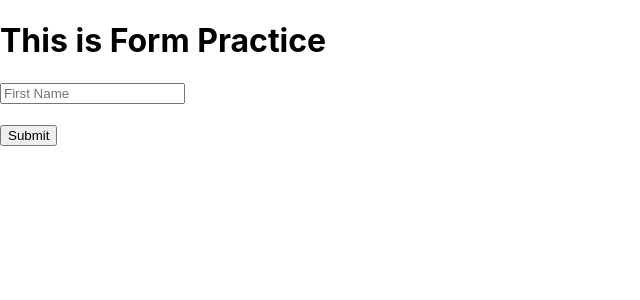
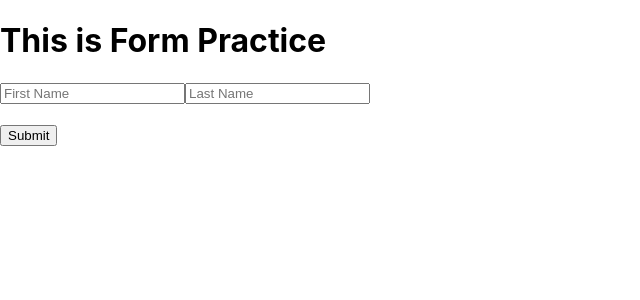
Before and after one commit to cathjime/scrimba-react, a React (Create React App) app: page / in a window 1280 px wide. Shown: the top 300 px of the page, without its empty margins (0-640 px from the left). Built offline with nearby package versions, Linux system fonts and the light colour scheme.

Commit message:
updated setState and added value to form

```diff
--- a/src/Components/Forms.js
+++ b/src/Components/Forms.js
@@ -7,7 +7,7 @@ class Forms extends React.Component {
 
   handleChange = (e) => {
     this.setState({
-      firstName: e.target.value,
+      [e.target.name]: e.target.value,
     });
   };
   render() {
@@ -17,10 +17,21 @@ class Forms extends React.Component {
         <form>
           <input
             type="text"
+            name="firstName"
+            value={this.state.firstName}
             placeholder="First Name"
             onChange={this.handleChange}
           />
-          <h2>{this.state.firstName}</h2>
+          <input
+            type="text"
+            name="lastName"
+            value={this.state.lastName}
+            placeholder="Last Name"
+            onChange={this.handleChange}
+          />
+          <h2>
+            {this.state.firstName} {this.state.lastName}
+          </h2>
           <input type="submit" label="Submit" />
         </form>
       </>
```
Also changed, not shown: 1 other file (tests, documents, lock files or other folders).
